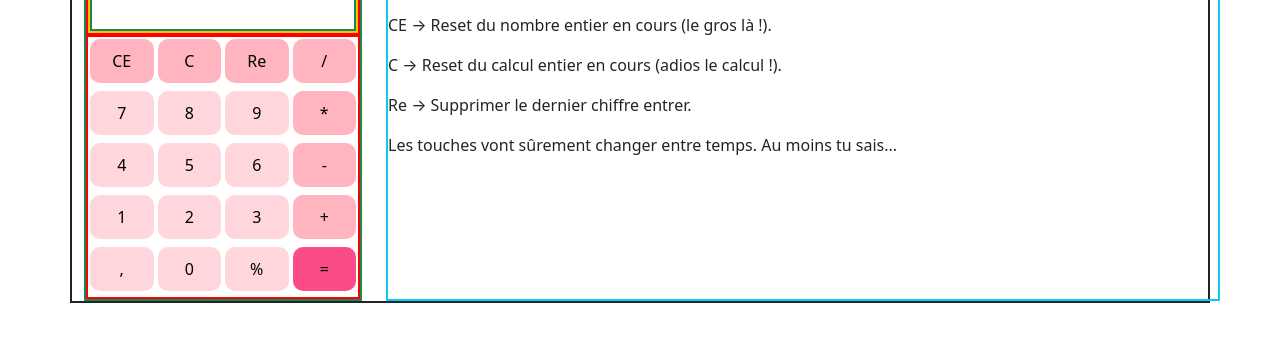
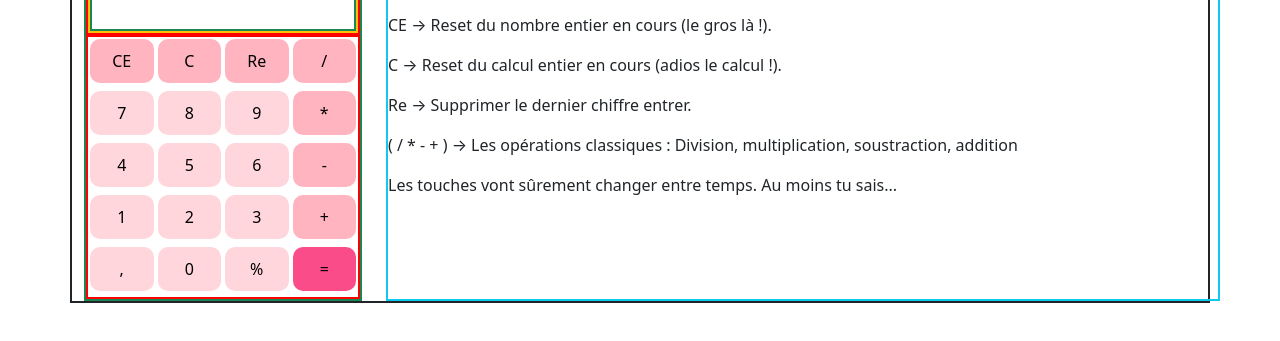
Before and after one commit to barthRachel/pand-addition, a plain HTML site: page index.html in a window 1280 px wide. Shown: the part 111-452 px from the top of the page. Drawn offline with nearby package versions, Linux system fonts and the light colour scheme.

Commit message:
Ajout explications des touches sait-on jamais !

```diff
--- a/index.html
+++ b/index.html
@@ -69,6 +69,7 @@
                     <p>CE &#8594; Reset du nombre entier en cours (le gros là !).</p>
                     <p>C &#8594; Reset du calcul entier en cours (adios le calcul !).</p>
                     <p>Re &#8594; Supprimer le dernier chiffre entrer.</p>
+                    <p>( / * - + ) &#8594; Les opérations classiques : Division, multiplication, soustraction, addition</p>
                     <p>Les touches vont sûrement changer entre temps. Au moins tu sais...</p>
                 </aside>
             </section>
```
